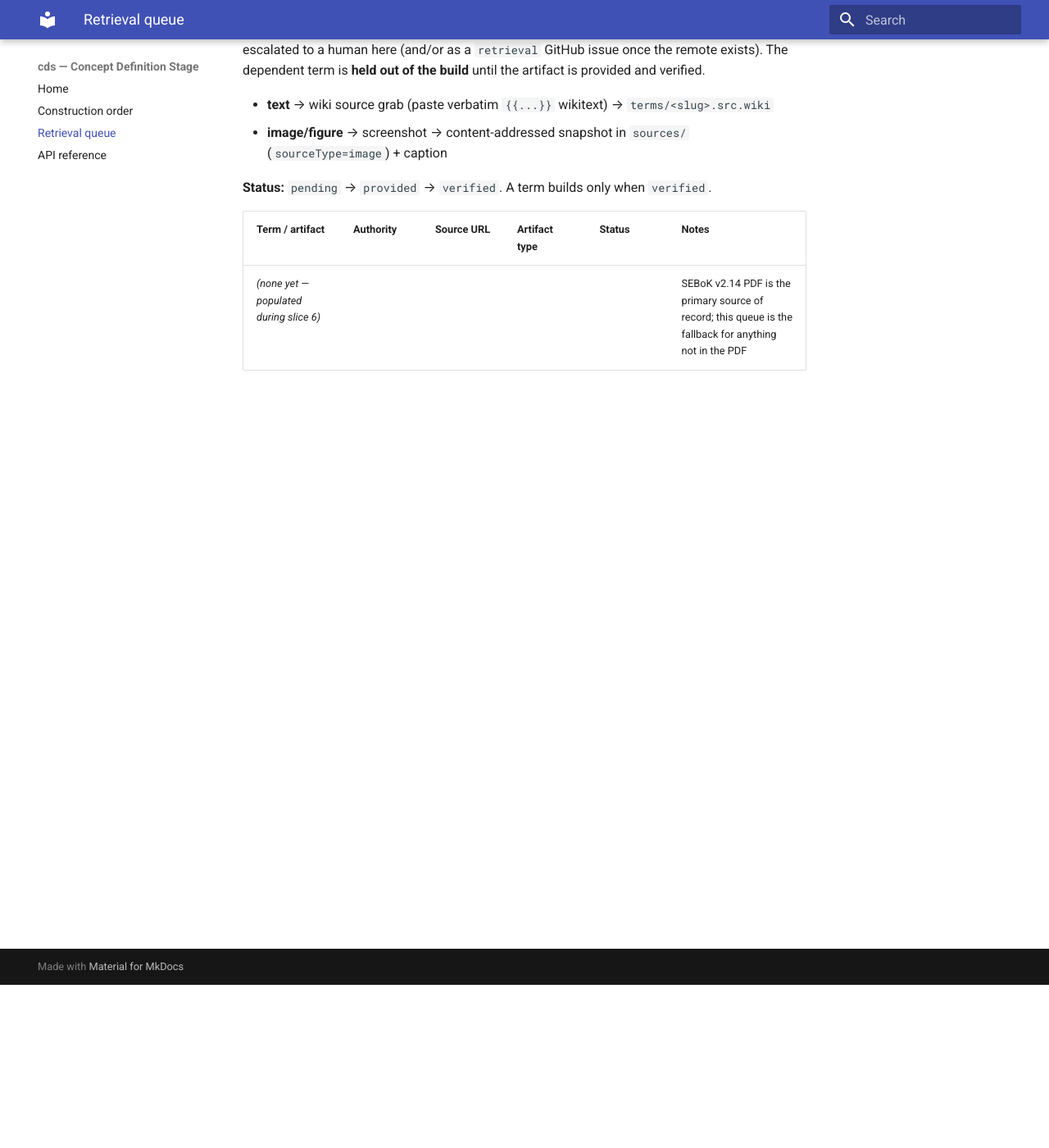
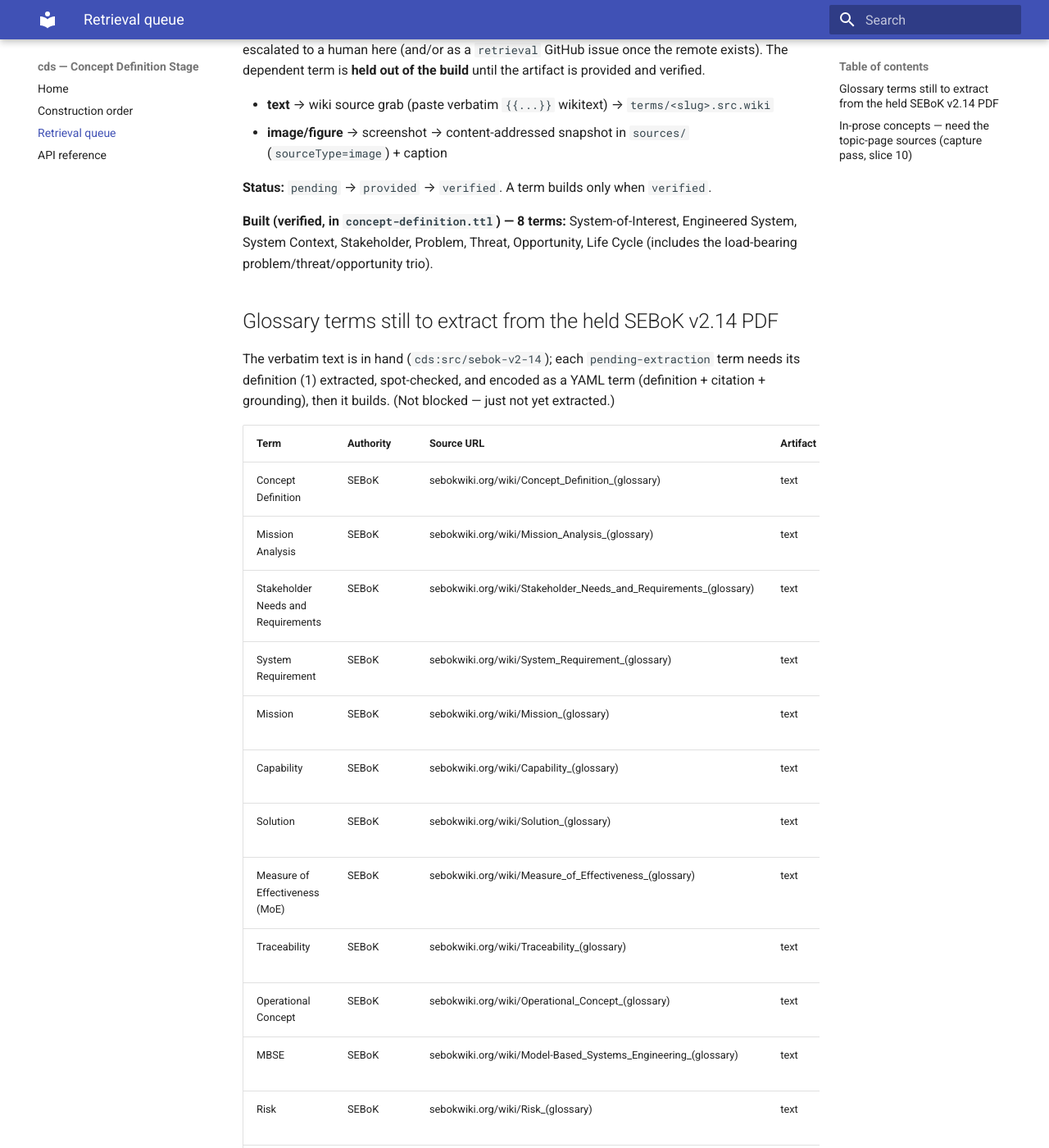
Before and after one commit to Open-MBEE/concept-definition-stage, an MkDocs documentation site: the page built from docs/retrieval-queue.md, in a window 1280 px wide and 1400 px high, scrolled down 199 px. Shown: the whole window at 82% size. Built offline with MkDocs 1.6.1 and Material for MkDocs 9.7.7, drawn with Linux system fonts in a browser that asks for light colours; some of the changed text lies outside the part shown.

Commit message:
slice 6: Concept Definition seed scheme (8 terms) + cds build
Build YAML term sources -> deterministic ontology/concept-definition.ttl, a
provenance-tracked skos:ConceptScheme (cds:Synthesis stays v0.2). Eight terms are
encoded with VERBATIM SEBoK v2.14 glossary definitions extracted from the held PDF
(materialized in committed M — the hallucination guard), each citing the verified
SEBoK boundary object and grounded by skos:exactMatch to its glossary concept:
System-of-Interest, Engineered System, System Context, Stakeholder, Life Cycle, and
the load-bearing trio Problem/Threat/Opportunity (grounded, not bare).

- SEBoK registered as a REFERENCE-tier source (content-hashed, verified-by-checksum,
  NOT vendored): public BY-NC-SA canon + 14.7 MB; the tiering rule keeps public canon
  to hash + locator. The verbatim *definitions* (a small excerpt) still live in M.
  Flagged in ISSUES.md (diverges from the plan's "snapshot tier" mention).
- cds build compiles + writes + verifies; the built scheme conforms (T1-clean).
- New SchemeProvenanceShape (fires only on schemes with cds:Term members, so the
  control-vocab schemes are untouched) closes the slice-4 scheme-level deferral.
- Remaining ~17 glossary terms + the in-prose concepts are tracked as a held
  extraction backlog (docs/retrieval-queue.md) — incremental, never fabricated.
- Engineered System: two inline "(glossary)" wiki-link artifacts omitted from the
  verbatim; flagged in ISSUES.md for operator confirmation.

```diff
--- a/docs/retrieval-queue.md
+++ b/docs/retrieval-queue.md
@@ -9,6 +9,39 @@ of the build** until the artifact is provided and verified.
 
 **Status:** `pending` → `provided` → `verified`. A term builds only when `verified`.
 
-| Term / artifact | Authority | Source URL | Artifact type | Status | Notes |
-|---|---|---|---|---|---|
-| _(none yet — populated during slice 6)_ |  |  |  |  | SEBoK v2.14 PDF is the primary source of record; this queue is the fallback for anything not in the PDF |
+**Built (verified, in `concept-definition.ttl`) — 8 terms:** System-of-Interest, Engineered System,
+System Context, Stakeholder, Problem, Threat, Opportunity, Life Cycle (includes the load-bearing
+problem/threat/opportunity trio).
+
+## Glossary terms still to extract from the held SEBoK v2.14 PDF
+
+The verbatim text is in hand (`cds:src/sebok-v2-14`); each `pending-extraction` term needs its
+definition (1) extracted, spot-checked, and encoded as a YAML term (definition + citation +
+grounding), then it builds. (Not blocked — just not yet extracted.)
+
+| Term | Authority | Source URL | Artifact | Status |
+|---|---|---|---|---|
+| Concept Definition | SEBoK | sebokwiki.org/wiki/Concept_Definition_(glossary) | text | pending-extraction |
+| Mission Analysis | SEBoK | sebokwiki.org/wiki/Mission_Analysis_(glossary) | text | pending-extraction |
+| Stakeholder Needs and Requirements | SEBoK | sebokwiki.org/wiki/Stakeholder_Needs_and_Requirements_(glossary) | text | pending-extraction |
+| System Requirement | SEBoK | sebokwiki.org/wiki/System_Requirement_(glossary) | text | pending-extraction |
+| Mission | SEBoK | sebokwiki.org/wiki/Mission_(glossary) | text | pending-extraction |
+| Capability | SEBoK | sebokwiki.org/wiki/Capability_(glossary) | text | pending-extraction |
+| Solution | SEBoK | sebokwiki.org/wiki/Solution_(glossary) | text | pending-extraction |
+| Measure of Effectiveness (MoE) | SEBoK | sebokwiki.org/wiki/Measure_of_Effectiveness_(glossary) | text | pending-extraction |
+| Traceability | SEBoK | sebokwiki.org/wiki/Traceability_(glossary) | text | pending-extraction |
+| Operational Concept | SEBoK | sebokwiki.org/wiki/Operational_Concept_(glossary) | text | pending-extraction |
+| MBSE | SEBoK | sebokwiki.org/wiki/Model-Based_Systems_Engineering_(glossary) | text | pending-extraction |
+| Risk | SEBoK | sebokwiki.org/wiki/Risk_(glossary) | text | pending-extraction |
+| Logical Architecture | SEBoK | sebokwiki.org/wiki/Logical_Architecture_(glossary) | text | pending-extraction |
+| Functional Architecture | SEBoK | sebokwiki.org/wiki/Functional_Architecture_(glossary) | text | pending-extraction |
+| System Boundary | SEBoK | sebokwiki.org/wiki/System_Boundary_(glossary) | text | pending-extraction |
+| Function | SEBoK | sebokwiki.org/wiki/Function_(glossary) | text | pending-extraction |
+| System Definition | SEBoK | sebokwiki.org/wiki/System_Definition_(glossary) | text | pending-extraction |
+
+## In-prose concepts — need the topic-page sources (capture pass, slice 10)
+
+MGO (Mission/Goals/Objectives), Integrated Set of Needs, need-statement format, Stakeholder Register,
+Approving Authority, Driver, Constraint, Solution Class — these come from the **Business or Mission
+Analysis** and **Stakeholder Needs Definition** topic pages (wikitext), not the glossary; secure those
+sources before encoding.
```
Also changed, not shown: ISSUES.md (+12 -0 lines), src/cds/stages/concept_definition/terms/engineered-system.yaml (added, +11 -0 lines), src/cds/stages/concept_definition/terms/life-cycle.yaml (added, +9 -0 lines), src/cds/stages/concept_definition/terms/opportunity.yaml (added, +10 -0 lines), src/cds/stages/concept_definition/terms/problem.yaml (added, +9 -0 lines), src/cds/stages/concept_definition/terms/stakeholder.yaml (added, +10 -0 lines), src/cds/stages/concept_definition/terms/system-context.yaml (added, +8 -0 lines), src/cds/stages/concept_definition/terms/system-of-interest.yaml (added, +10 -0 lines), src/cds/stages/concept_definition/terms/threat.yaml (added, +9 -0 lines), 7 other files.
